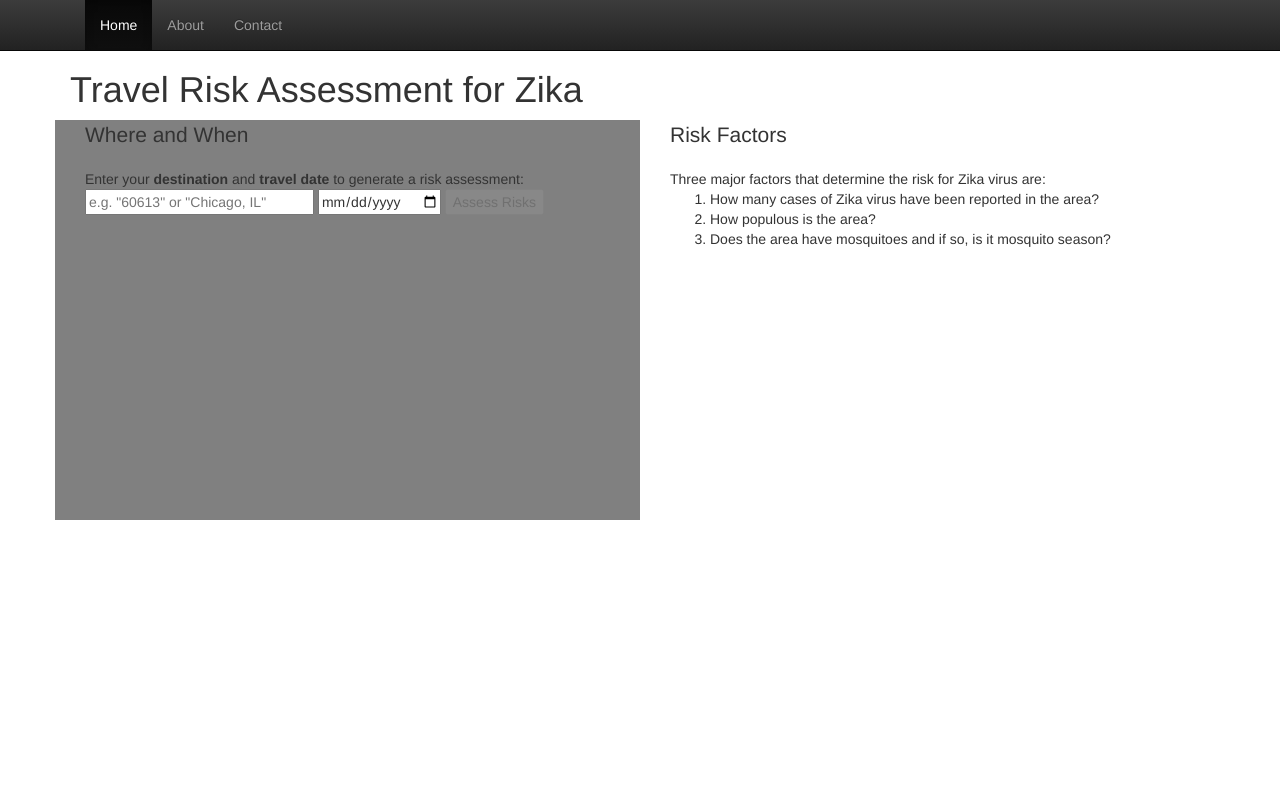
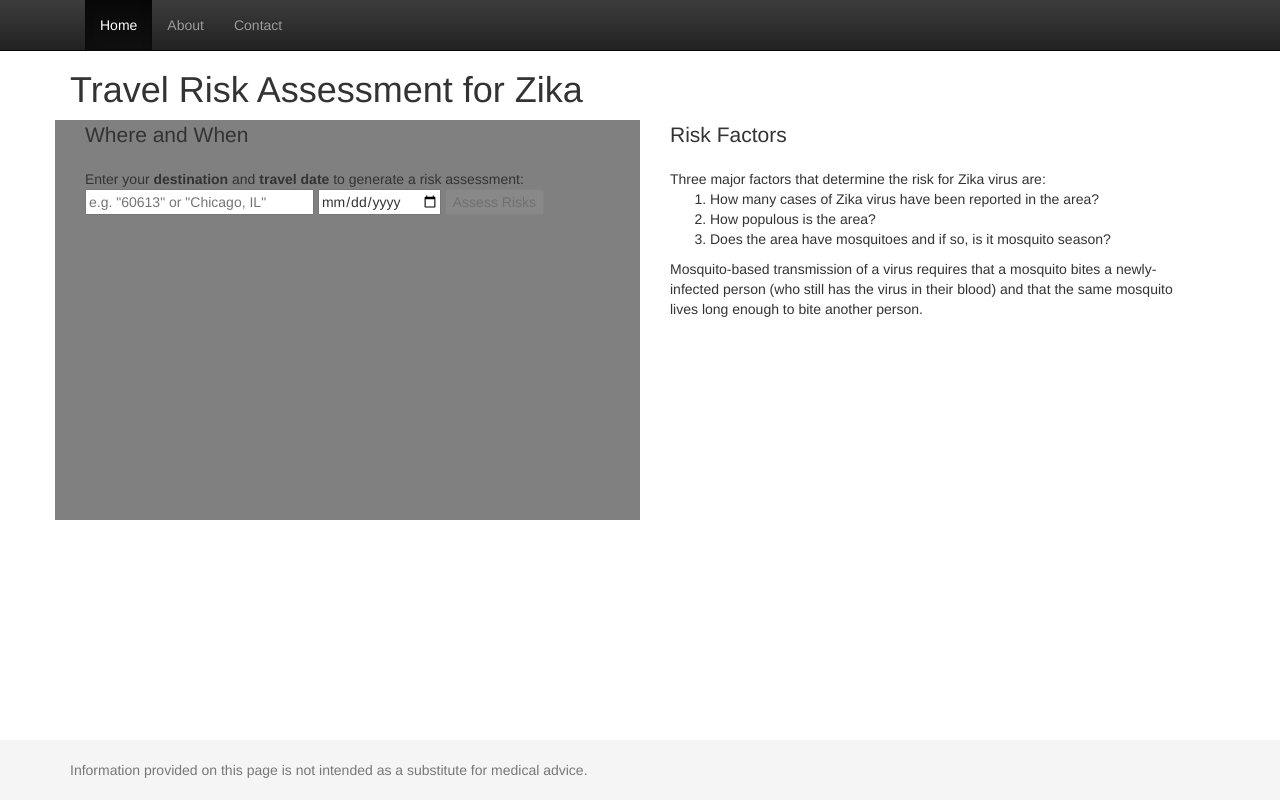
Before and after one commit to lennax/blackironhack2016, a Flask app: page / in a window 1280 px wide. Run offline with Flask 2, Linux system fonts and the light colour scheme; some libraries are stand-ins or nearby versions.

Commit message:
Add resources and more data sources

```diff
--- a/static/script.js
+++ b/static/script.js
@@ -190,8 +190,8 @@ MyApp.updateBar = function (div, x_arr, y_arr) {
     type: 'bar',
     x: x_arr,
     y: y_arr,
-    name: 'Cases',
-    showlegend: false
+    showlegend: false,
+    hoverinfo: 'none'
   });
   annotations = [];
   for (i = 0; i < x_arr.length; i += 1) {
@@ -634,12 +634,17 @@ MyApp.submitForm = function () {
 $(document).ready(function () {
   "use strict";
 
+  var today = new Date()
+
   // Add functionality to nav tabs
   $('#myNavTabs a').click(function (e) {
     //console.log("click");
     e.preventDefault();
     $(this).tab('show');
   });
+
+  // Add date
+  $('.today').text(today.toLocaleDateString());
 
   // Load map
   google.maps.event.addDomListener(window, 'load', MyApp.initMap);
@@ -653,7 +658,7 @@ $(document).ready(function () {
 
   // Client-side validation of input
   $('input[name="destination"]').on('keyup textinput', MyApp.checkSubmit);
-  $('input[name="date"]').prop('min', new Date().toISOString().substring(0, 10));
+  $('input[name="date"]').prop('min', today.toISOString().substring(0, 10));
   $('input[name="date"]').on('change', MyApp.checkSubmit);
 
   // Bind button click to submit
--- a/static/style.css
+++ b/static/style.css
@@ -1,5 +1,22 @@
 body {
   padding-top: 50px;
+  /* Margin bottom by footer height */
+  margin-bottom: 60px;
+}
+
+html {
+  position: relative;
+  min-height: 100%;
+}
+
+.footer {
+  position: absolute;
+  bottom: 0;
+  width: 100%;
+  /* Set the fixed height of the footer here */
+  height: 60px;
+  line-height: 60px; /* Vertically center the text there */
+  background-color: #f5f5f5;
 }
 
 form, #barrow {
--- a/templates/index.html
+++ b/templates/index.html
@@ -95,6 +95,9 @@
                   <li>Does the area have mosquitoes and if so, is it mosquito season?</li>
                 </ol>
               </div>
+              <div>
+              Mosquito-based transmission of a virus requires that a mosquito bites a newly-infected person (who still has the virus in their blood) and that the same mosquito lives long enough to bite another person.
+              </div>
               <div class="modal spinner"></div>
               <div class="row" id="barrow">
                 <div class="col-md-6" id="casebox"></div>
@@ -107,26 +110,41 @@
             </div>
           </div>
         </div>
-<!--
-        <div class="row">
-          <div class="col-md-12">
-            Bottom panel
-          </div>
-        </div>
--->
       </div>
       <div role="tabpanel" class="tab-pane fade" id="about">
         <h1>About</h1>
+        <p>
+        This website combines up-to-date numbers of Zika virus cases in the United States with data on the population and climate of an affected area in order to provide the context necessary to make an informed decision.
+        </p>
+
+        <p>
+        The mosquito suitability model is based on the mosquito species that carry Zika virus (see <a href="http://www.cdc.gov/zika/vector/range.html">CDC website</a> for more information). Mosquitoes that carry other diseases such as West Nile virus are more cold-hardy and can appear further north.
+        </p>
+
+        <h2>Resources</h2>
+        <ul>
+          <li>
+            <a href="https://www.cdc.gov/zika/">CDC Zika page</a>
+          </li>
+          <li>
+            <a href="http://www.who.int/csr/disease/zika/information-for-travelers/en/">WHO information for travelers visiting Zika affected areas</a>
+          </li>
+        </ul>
 
         <h2>Data sources</h2>
         <div class="references">
           <p>
-            Centers for Disease Control and Prevention, National Center for Health Statistics. Compressed Mortality File 1999-2014 on CDC WONDER Online Database, released December 2015. Data are from the Compressed Mortality File 1999-2014 Series 20 No. 2T, 2015, as compiled from data provided by the 57 vital statistics jurisdictions through the Vital Statistics Cooperative Program. Accessed at <a href="http://wonder.cdc.gov/cmf-icd10.html">http://wonder.cdc.gov/cmf-icd10.html</a> on Oct 1, 2016.</p>
+            Centers for Disease Control and Prevention. Zika Cases Reported in the United States. Accessed at <a href="http://www.cdc.gov/zika/intheus/maps-zika-us.html">http://www.cdc.gov/zika/intheus/maps-zika-us.html</a> on <span class="today">10/11/16</span>.</p>
+          <p>
+            Centers for Disease Control and Prevention, National Center for Health Statistics. Compressed Mortality File 1999-2014 on CDC WONDER Online Database, released December 2015. Data are from the Compressed Mortality File 1999-2014 Series 20 No. 2T, 2015, as compiled from data provided by the 57 vital statistics jurisdictions through the Vital Statistics Cooperative Program. Accessed at <a href="http://wonder.cdc.gov/cmf-icd10.html">http://wonder.cdc.gov/cmf-icd10.html</a> on 10/01/2016.</p>
+          <p>
+            National Oceanographic and Atmospheric Administration, National Centers for Environmental Information. Climate Normals Monthly. Accessed at <a href="http://www.ncdc.noaa.gov/cdo-web/webservices/v2">http://www.ncdc.noaa.gov/cdo-web/webservices/v2</a> on <span class="today">10/11/16</span>.</p>
+          <p>
+            United States Census Bureau. American Community Survey 1-Year Data (2015), released September 2016. Accessed at <a href="http://www.census.gov/data/developers/data-sets/acs-1yr.html">http://www.census.gov/data/developers/data-sets/acs-1yr.html</a> on <span class="today">10/11/16</span>.</p>
         </div>
         <h2>References</h2>
         <div class="references">
-
-          <p>Chen, S., Blanford, J. I., Fleischer, S. J., Hutchinson, M., Saunders, M. C., &amp; Thomas, M. B. (2013). Estimating West Nile Virus Transmission Period in Pennsylvania Using an Optimized Degree-Day Model. Vector Borne and Zoonotic Diseases, 13(7), 489–497. <a href="http://doi.org/10.1089/vbz.2012.1094">http://doi.org/10.1089/vbz.2012.1094</a></p>
+          <p>Chen, S., Blanford, J. I., Fleischer, S. J., Hutchinson, M., Saunders, M. C., &amp; Thomas, M. B. (2013). Estimating West Nile Virus transmission period in Pennsylvania using an optimized degree-day model. Vector Borne and Zoonotic Diseases, 13(7), 489–497. <a href="http://doi.org/10.1089/vbz.2012.1094">http://doi.org/10.1089/vbz.2012.1094</a></p>
           <p>Waldock, J., Chandra, N. L., Lelieveld, J., Proestos, Y., Michael, E., Christophides, G., &amp; Parham, P. E. (2013). The role of environmental variables on Aedes albopictus biology and chikungunya epidemiology. Pathogens and Global Health, 107(5), 224–241. <a href="http://doi.org/10.1179/2047773213Y.0000000100">http://doi.org/10.1179/2047773213Y.0000000100</a></p>
         </div>
 
@@ -137,6 +155,14 @@
       </div>
     </div>
   </div>
+
+  <footer class="footer">
+    <div class="container">
+      <span class="text-muted">
+      Information provided on this page is not intended as a substitute for medical advice.
+      </span>
+    </div>
+  </footer>
 
   <script src="https://ajax.googleapis.com/ajax/libs/jquery/1.12.4/jquery.min.js"></script>
   <script src="https://maxcdn.bootstrapcdn.com/bootstrap/3.3.7/js/bootstrap.min.js" integrity="sha384-Tc5IQib027qvyjSMfHjOMaLkfuWVxZxUPnCJA7l2mCWNIpG9mGCD8wGNIcPD7Txa" crossorigin="anonymous"></script>
```
